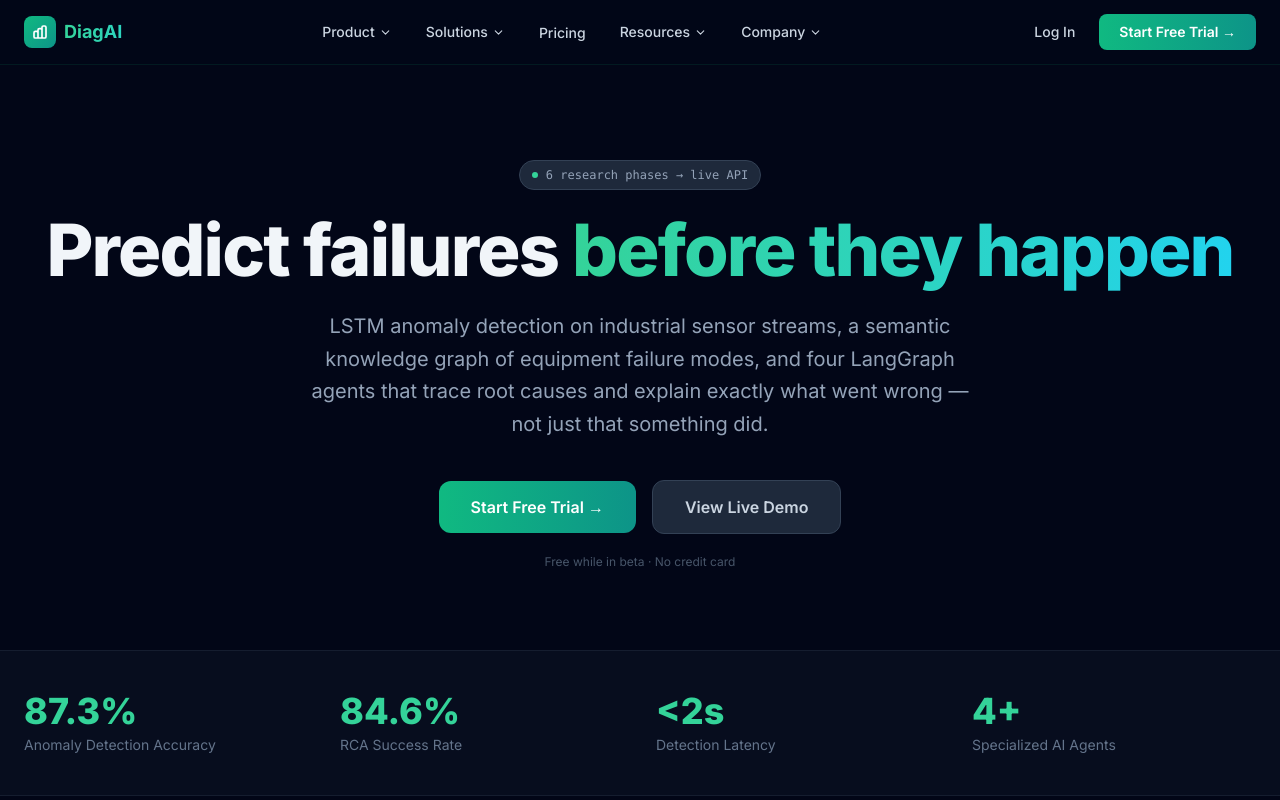
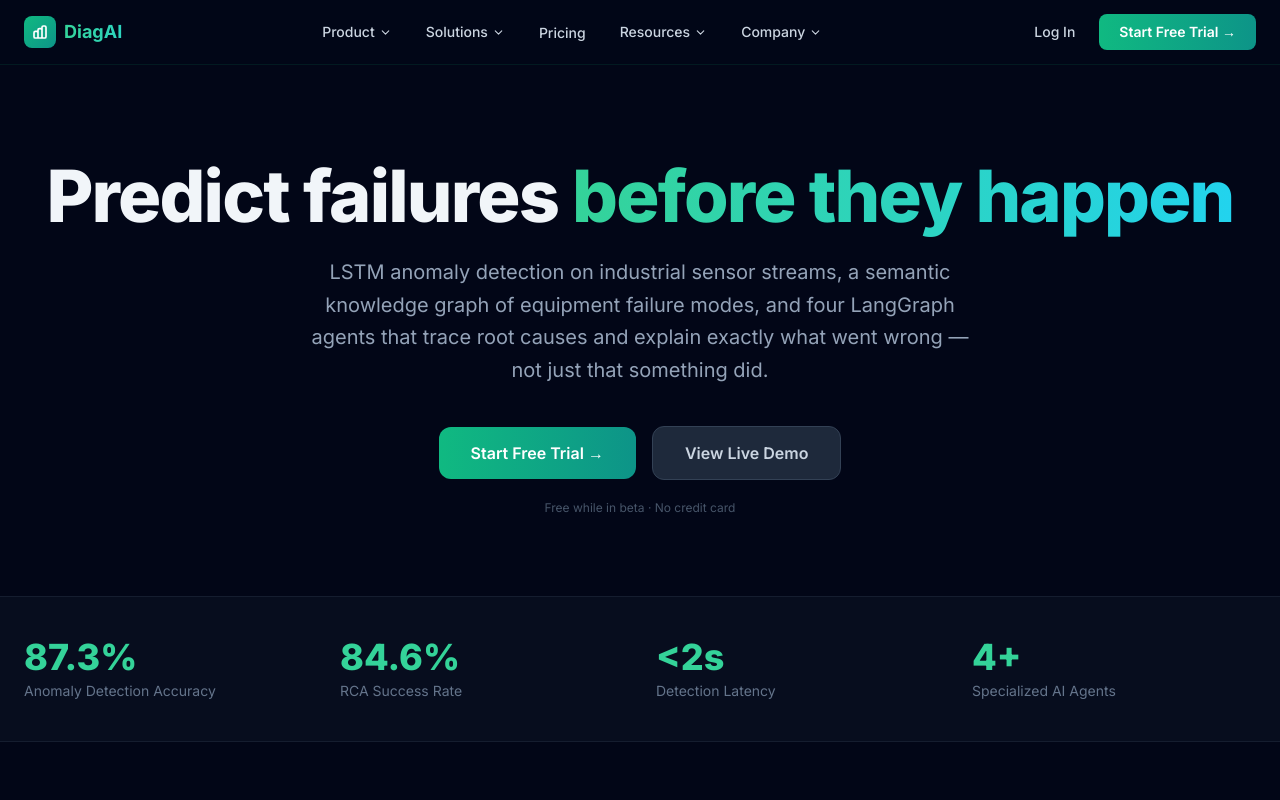
Before and after one commit to chashmishcoder/rca-system, a Next.js app in the folder deployment/frontend/: page / in a window 1280 px wide. Shown: the top 800 px of the page. Built offline with nearby package versions, Linux system fonts and the light colour scheme.

Commit message:
feat: remove '6 research phases → live API' badge from landing page

```diff
--- a/deployment/frontend/app/page.tsx
+++ b/deployment/frontend/app/page.tsx
@@ -113,11 +113,6 @@ export default function Home() {
         </div>
 
         <div className="relative max-w-7xl mx-auto px-6 pt-24 pb-20 text-center">
-          <div className="inline-flex items-center gap-2 px-3 py-1.5 rounded-full bg-slate-800 border border-slate-700 text-slate-400 text-xs font-mono mb-6">
-            <span className="w-1.5 h-1.5 rounded-full bg-emerald-400" />
-            6 research phases &rarr; live API
-          </div>
-
           <h1 className="text-5xl md:text-6xl lg:text-7xl font-extrabold tracking-tight mb-6 leading-[1.08]">
             Predict failures{' '}
             <span className="bg-gradient-to-r from-emerald-400 via-teal-400 to-cyan-400 bg-clip-text text-transparent">
```
